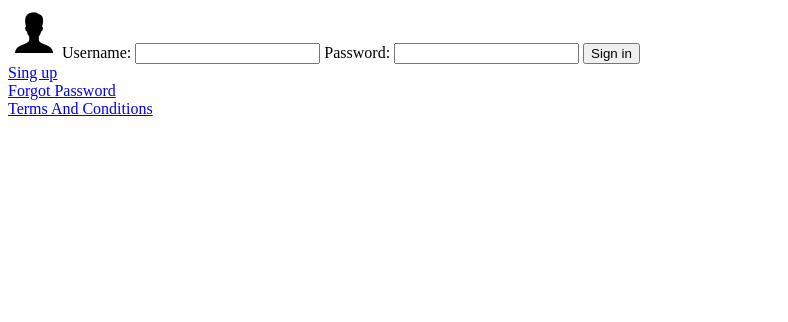
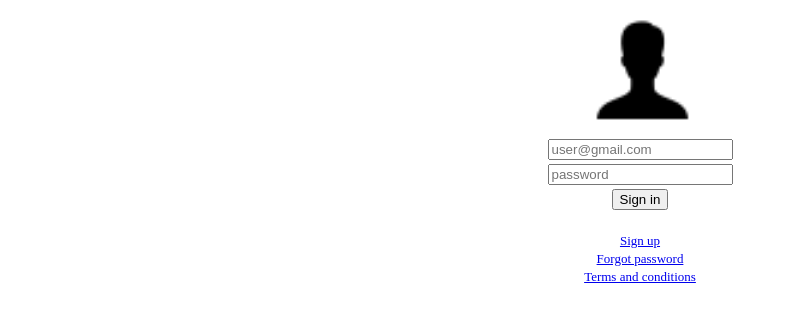
Before and after one commit to ejcc2806/alfa, a plain HTML site: page login_form.html in a window 1280 px wide. Shown: the whole page, without its empty margins (0-788 px from the left). Drawn offline with Linux system fonts and the light colour scheme.

Commit message:
loginsin caja de texto

```diff
--- a/login_form.html
+++ b/login_form.html
@@ -6,16 +6,19 @@
         <title>Login</title>
     </head>
     <body>
-    <img src="images/icons8-usuario-50.png" alt="">
-    <label>Username:</label>
-    <input type="email">
-    <label>Password:</label>
-    <input type="password">
-    <button>Sign in</button><br>
-    <a href="#">Sing up</a><br>
-    <a href="#">Forgot Password</a><br>
-    <a href="index.html">Terms And Conditions</a><br>
-
-
+        <table border="0" align="center">
+            <tr><td align="center"><img src="images/icons8-usuario-50.png" width="120"></td></tr>
+            <!--<tr><td><label>Username:</label></td></tr> -->
+            <tr><td><input type="email" placeholder="user@gmail.com"></td></tr>
+            <!--<tr><td><label>Password:</label></td></tr> -->
+            <tr><td><input type="password" placeholder="password"></td></tr>
+            <tr><td align="center"><button>Sign in</button><br></td></tr>
+        </table>
+        <br>
+        <center>
+            <a href = "#"><font size="2">Sign up</font></a><br>
+            <a href = "#"><font size="2">Forgot password</font></a><br>
+            <a href = "#"><font size="2">Terms and conditions</font></a><br>
+        </center>
     </body>
 </html>
```
Also changed, not shown: tabla1.html (added, +19 -0 lines). Lines whose indentation alone changed are shown as unchanged.
